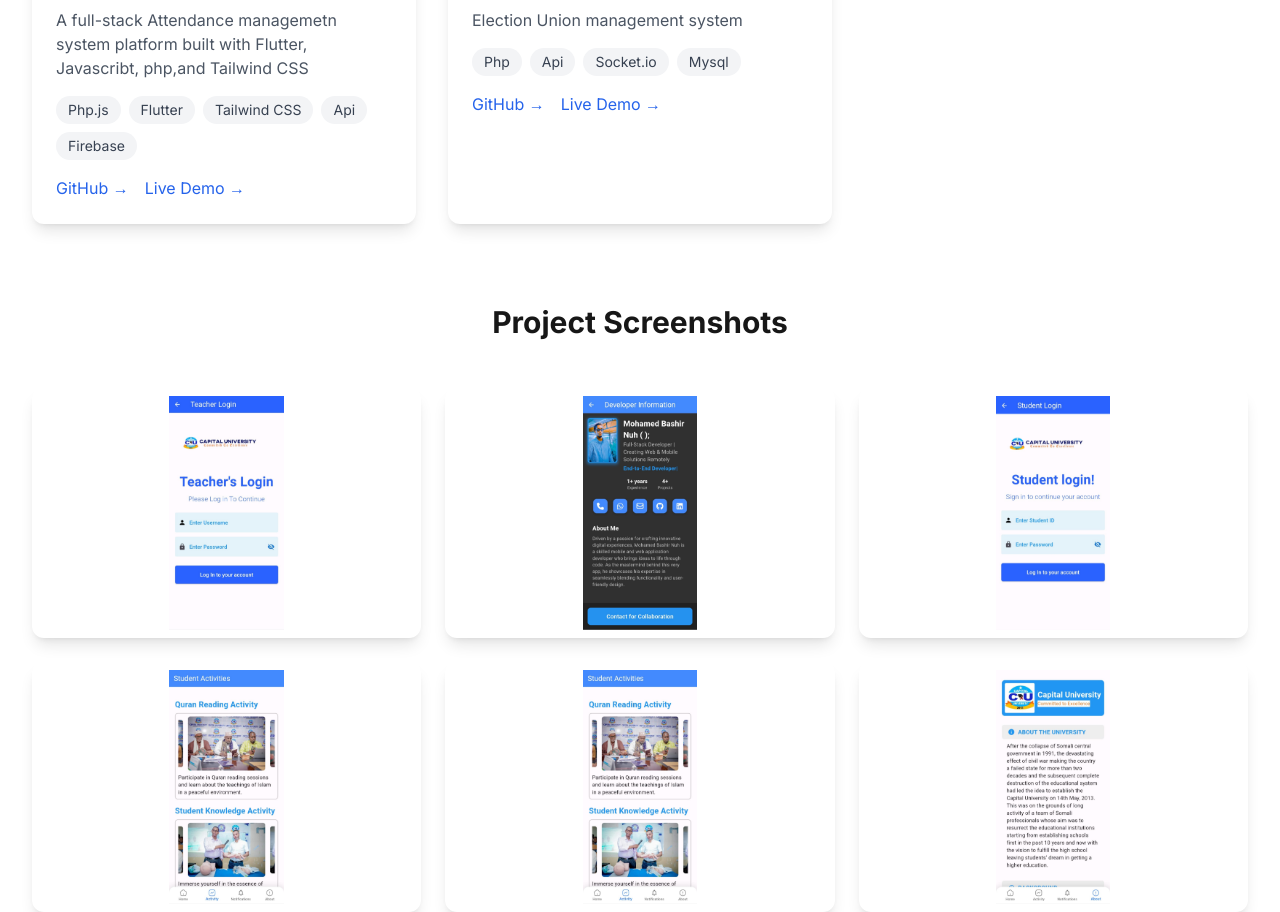
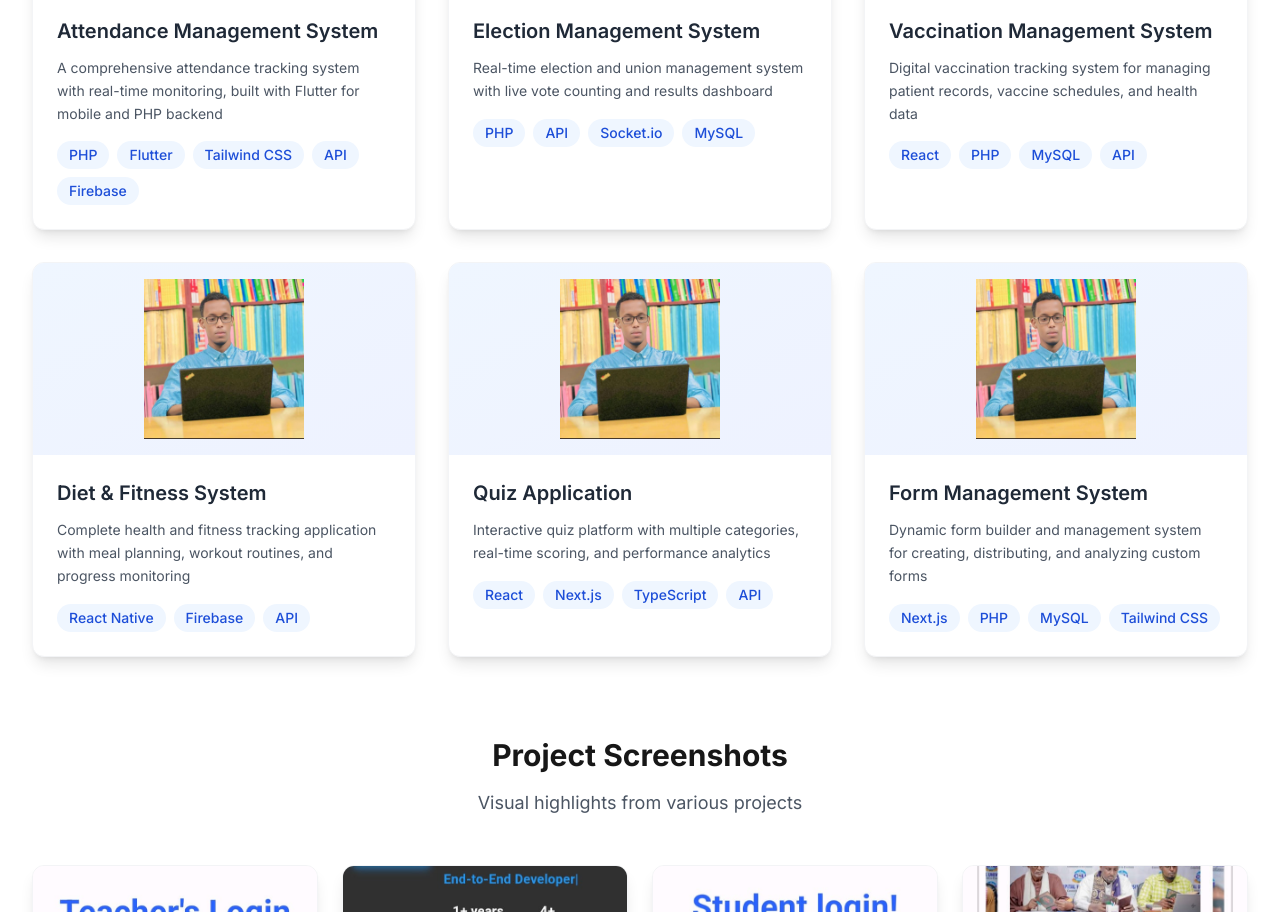
Before and after one commit to mohamedbashirnux/portfolio, a Next.js app: page / in a window 1280 px wide. Shown: the part 2020-2932 px from the top of the page. Built offline with nearby package versions, Linux system fonts and the light colour scheme.

Commit message:
Updated portfolio with new projects and skills

```diff
--- a/app/components/Projects.tsx
+++ b/app/components/Projects.tsx
@@ -2,121 +2,74 @@ import Image from 'next/image'
 import { projects } from '@/data/projects'
 
 const Projects = () => {
-  // Add your project screenshots here
   const projectImages = [
-    {
-      id: 1,
-      src: "/images/1.jpeg",
-      alt: "Project 1 Screenshot",
-    },
-    {
-      id: 2,
-      src: "/images/2.jpeg",
-      alt: "Project 2 Screenshot",
-    },
-    {
-        id: 1,
-        src: "/images/3.jpeg",
-        alt: "Project 1 Screenshot",
-      },
-      {
-        id: 2,
-        src: "/images/4.jpeg",
-        alt: "Project 2 Screenshot",
-      },
-
-      {
-        id: 1,
-        src: "/images/4.jpeg",
-        alt: "Project 1 Screenshot",
-      },
-      {
-        id: 2,
-        src: "/images/6.jpeg",
-        alt: "Project 2 Screenshot",
-      },
-      {
-        id: 1,
-        src: "/images/7.jpeg",
-        alt: "Project 1 Screenshot",
-      },
-      {
-        id: 2,
-        src: "/images/8.jpeg",
-        alt: "Project 2 Screenshot",
-      },
-    // Add more project images
+    { id: 1, src: "/images/1.jpeg", alt: "Project Screenshot 1" },
+    { id: 2, src: "/images/2.jpeg", alt: "Project Screenshot 2" },
+    { id: 3, src: "/images/3.jpeg", alt: "Project Screenshot 3" },
+    { id: 4, src: "/images/4.jpeg", alt: "Project Screenshot 4" },
+    { id: 5, src: "/images/5.jpeg", alt: "Project Screenshot 5" },
+    { id: 6, src: "/images/6.jpeg", alt: "Project Screenshot 6" },
+    { id: 7, src: "/images/7.jpeg", alt: "Project Screenshot 7" },
+    { id: 8, src: "/images/8.jpeg", alt: "Project Screenshot 8" },
   ]
 
   return (
     <section id="projects" className="py-20 bg-white">
       <div className="max-w-7xl mx-auto px-4 sm:px-6 lg:px-8">
-        <h2 className="text-3xl font-bold text-center mb-12">My Projects</h2>
+        <h2 className="text-3xl font-bold text-center mb-4">My Projects</h2>
+        <p className="text-center text-gray-600 mb-12 text-lg">
+          A collection of applications I've built across web and mobile platforms
+        </p>
+
         <div className="grid grid-cols-1 md:grid-cols-2 lg:grid-cols-3 gap-8">
           {projects.map((project) => (
             <div
               key={project.id}
-              className="bg-white rounded-xl shadow-lg hover:shadow-xl transition-shadow duration-300 overflow-hidden"
+              className="bg-white rounded-xl shadow-lg hover:shadow-xl transition-all duration-300 overflow-hidden border border-gray-100"
             >
-              <div className="relative h-48">
+              <div className="relative h-48 bg-gradient-to-br from-blue-50 to-indigo-50">
                 <Image
                   src={project.image}
                   alt={project.title}
                   fill
-                  className="object-cover"
+                  className="object-contain p-4"
                 />
               </div>
               <div className="p-6">
-                <h3 className="text-xl font-semibold mb-2">{project.title}</h3>
-                <p className="text-gray-600 mb-4">{project.description}</p>
-                <div className="flex flex-wrap gap-2 mb-4">
+                <h3 className="text-xl font-semibold mb-3 text-gray-800">{project.title}</h3>
+                <p className="text-gray-600 mb-4 text-sm leading-relaxed">{project.description}</p>
+                <div className="flex flex-wrap gap-2">
                   {project.technologies.map((tech) => (
                     <span
                       key={tech}
-                      className="px-3 py-1 bg-gray-100 rounded-full text-sm text-gray-700"
+                      className="px-3 py-1 bg-blue-50 rounded-full text-sm text-blue-700 font-medium"
                     >
                       {tech}
                     </span>
                   ))}
-                </div>
-                <div className="flex gap-4">
-                  <a
-                    href={project.githubLink}
-                    target="_blank"
-                    rel="noopener noreferrer"
-                    className="text-blue-600 hover:text-blue-800 transition-colors duration-300"
-                  >
-                    GitHub →
-                  </a>
-                  <a
-                    href={project.liveLink}
-                    target="_blank"
-                    rel="noopener noreferrer"
-                    className="text-blue-600 hover:text-blue-800 transition-colors duration-300"
-                  >
-                    Live Demo →
-                  </a>
                 </div>
               </div>
             </div>
           ))}
         </div>
 
-        {/* New Project Images Gallery Section */}
         <div className="mt-20">
-          <h2 className="text-3xl font-bold text-center mb-12">Project Screenshots</h2>
-          <div className="grid grid-cols-1 md:grid-cols-2 lg:grid-cols-3 gap-6">
+          <h2 className="text-3xl font-bold text-center mb-4">Project Screenshots</h2>
+          <p className="text-center text-gray-600 mb-12 text-lg">
+            Visual highlights from various projects
+          </p>
+          <div className="grid grid-cols-1 md:grid-cols-2 lg:grid-cols-4 gap-6">
             {projectImages.map((image) => (
               <div
                 key={image.id}
-                className="relative h-[250px] rounded-xl overflow-hidden shadow-lg hover:shadow-xl transition-shadow duration-300"
+                className="relative h-[250px] rounded-xl overflow-hidden shadow-lg hover:shadow-xl transition-all duration-300 border border-gray-100"
               >
                 <Image
                   src={image.src}
                   alt={image.alt}
                   fill
-                  sizes="(max-width: 768px) 100vw, (max-width: 1200px) 50vw, 33vw"
-                  className="object-contain p-2 hover:scale-105 transition-transform duration-300"
+                  sizes="(max-width: 768px) 100vw, (max-width: 1200px) 50vw, 25vw"
+                  className="object-cover hover:scale-105 transition-transform duration-300"
                   priority
                 />
               </div>
--- a/app/components/Skills.tsx
+++ b/app/components/Skills.tsx
@@ -1,18 +1,23 @@
 const Skills = () => {
   const skills = [
-    { name: 'React', level: 75 },
+    { name: 'React', level: 85 },
+    { name: 'React Native', level: 80 },
+    { name: 'Next.js', level: 89 },
     { name: 'TypeScript', level: 85 },
-    { name: 'Php', level: 80 },
-    { name: 'Next.js', level: 89 },
+    { name: 'PHP', level: 80 },
     { name: 'Tailwind CSS', level: 90 },
     { name: 'Firebase', level: 75 },
     { name: 'Flutter', level: 75 },
+    { name: 'MySQL', level: 80 },
   ]
 
   return (
     <section id="skills" className="py-20 bg-gray-50">
       <div className="max-w-7xl mx-auto px-4 sm:px-6 lg:px-8">
-        <h2 className="text-3xl font-bold text-center mb-12">Skills</h2>
+        <h2 className="text-3xl font-bold text-center mb-4">My Skills</h2>
+        <p className="text-center text-gray-600 mb-12 text-lg">
+          Technologies and frameworks I work with for web and mobile development
+        </p>
         <div className="grid grid-cols-1 md:grid-cols-2 lg:grid-cols-3 gap-8">
           {skills.map((skill) => (
             <div
--- a/data/projects.ts
+++ b/data/projects.ts
@@ -3,21 +3,44 @@ import { Project } from '@/types'
 export const projects: Project[] = [
   {
     id: 1,
-    title: "Attendance system",
-    description: "A full-stack Attendance managemetn system  platform built with Flutter, Javascribt, php,and Tailwind CSS",
+    title: "Attendance Management System",
+    description: "A comprehensive attendance tracking system with real-time monitoring, built with Flutter for mobile and PHP backend",
     image: "/images/capital.png",
-    technologies: ["Php.js", "Flutter", "Tailwind CSS", "Api","Firebase"],
-    githubLink: "http://attendanceproject1.acf.com.so/",
-    liveLink: "https://project1.com"
+    technologies: ["PHP", "Flutter", "Tailwind CSS", "API", "Firebase"],
   },
   {
     id: 2,
     title: "Election Management System",
-    description: "Election Union management system",
+    description: "Real-time election and union management system with live vote counting and results dashboard",
     image: "/images/codeen.png",
-    technologies: ["Php", "Api", "Socket.io", "Mysql"],
-    githubLink: "https://github.com/yourusername/project2",
-    liveLink: "https://project2.com"
+    technologies: ["PHP", "API", "Socket.io", "MySQL"],
   },
-  // Add more projects as needed
+  {
+    id: 3,
+    title: "Vaccination Management System",
+    description: "Digital vaccination tracking system for managing patient records, vaccine schedules, and health data",
+    image: "/images/my.jpeg",
+    technologies: ["React", "PHP", "MySQL", "API"],
+  },
+  {
+    id: 4,
+    title: "Diet & Fitness System",
+    description: "Complete health and fitness tracking application with meal planning, workout routines, and progress monitoring",
+    image: "/images/my.jpeg",
+    technologies: ["React Native", "Firebase", "API"],
+  },
+  {
+    id: 5,
+    title: "Quiz Application",
+    description: "Interactive quiz platform with multiple categories, real-time scoring, and performance analytics",
+    image: "/images/my.jpeg",
+    technologies: ["React", "Next.js", "TypeScript", "API"],
+  },
+  {
+    id: 6,
+    title: "Form Management System",
+    description: "Dynamic form builder and management system for creating, distributing, and analyzing custom forms",
+    image: "/images/my.jpeg",
+    technologies: ["Next.js", "PHP", "MySQL", "Tailwind CSS"],
+  },
 ]
--- a/types/index.ts
+++ b/types/index.ts
@@ -4,8 +4,6 @@ export interface Project {
   description: string;
   image: string;
   technologies: string[];
-  githubLink: string;
-  liveLink: string;
 }
 
 export interface Skill {
```
